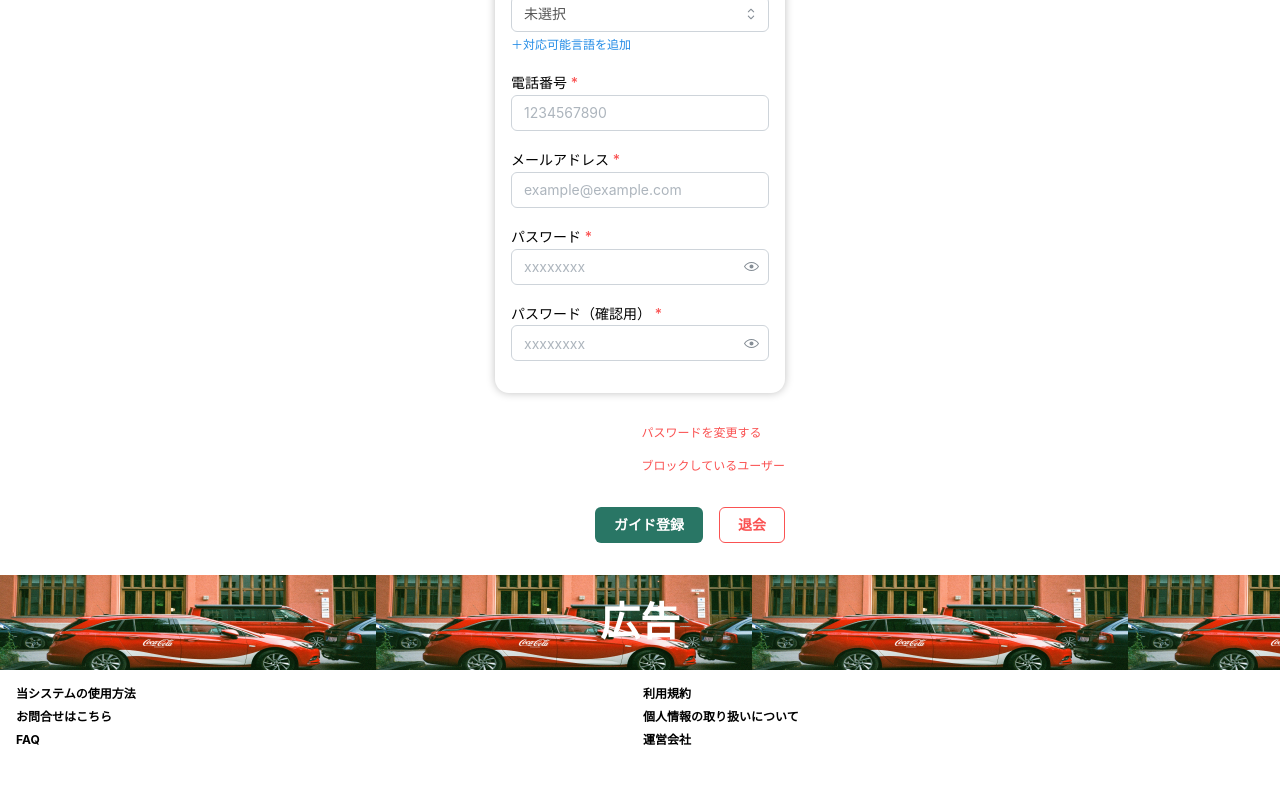
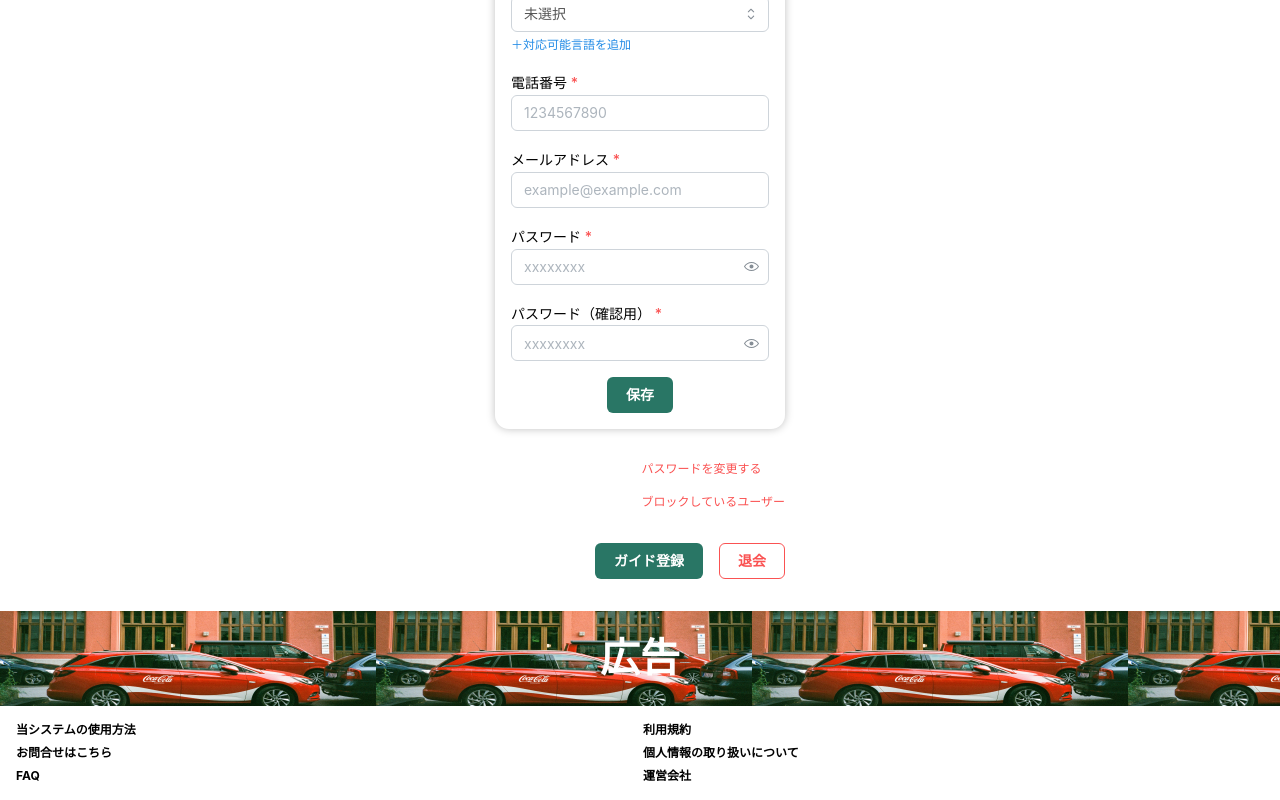
Before and after one commit to kabushikigaisya-kuwadatenoki/areafree-frontend, a Next.js app: page /profile in a window 1280 px wide. Shown: the part 778-1578 px from the top of the page. Before the commit the page ends 1542 px from the top, so only its background shows below. Built offline with nearby package versions, Linux system fonts and the light colour scheme.

Commit message:
プロフィールフォームの汎用化

```diff
--- a/app/_components/ui/forms/user-profile-form.tsx
+++ b/app/_components/ui/forms/user-profile-form.tsx
@@ -89,7 +89,7 @@ export function UserProfileForm({ initialValues }: Props) {
       gender: (value = '') => (!value || value === '未選択' ? '性別を選択してください' : null),
       birthday: (value = '') =>
         !value || new Date(value) >= new Date() ? '有効な生年月日を入力してください' : null,
-      availableLanguages: (value: string[] = []) =>
+        availableLanguages: (value: string[] = []) =>
         value.some((lang) => lang === '未選択' || lang === '')
           ? '対応可能言語を選択してください'
           : null,
@@ -122,9 +122,14 @@ export function UserProfileForm({ initialValues }: Props) {
 
   // 言語選択の変更ハンドラ
   const handleLanguageChange = (id: number, value: string) => {
-    setLanguageInputs(
-      languageInputs.map((input) => (input.id === id ? { ...input, value: value } : input)),
+    const updatedLanguageInputs = languageInputs.map((input) =>
+      input.id === id ? { ...input, value: value } : input,
     )
+    setLanguageInputs(updatedLanguageInputs)
+
+    // languageInputsを更新した後で、フォームのavailableLanguagesフィールドを更新
+    const updatedAvailableLanguages = updatedLanguageInputs.map((input) => input.value)
+    form.setFieldValue('availableLanguages', updatedAvailableLanguages)
   }
 
   const handleScrollToTop = () => {
@@ -314,6 +319,11 @@ export function UserProfileForm({ initialValues }: Props) {
                   <Button type="submit">登録</Button>
                 </>
               )}
+              {pathname === '/profile' && (
+                <Button type="submit">
+                  保存
+                </Button>
+              )}
             </Group>
           </form>
         </Paper>
--- a/app/_components/ui/forms/user-register-form.tsx
+++ b/app/_components/ui/forms/user-register-form.tsx
@@ -237,7 +237,6 @@ export function UserRegister({ initialValues }: Props) {
               styles={{ input: { opacity: '1', color: '#555' } }}
             />
             {languageInputs.map((input, index) => (
-              <>
                 <NativeSelect
                   key={input.id}
                   label={`対応可能言語 ${index + 1}`}
@@ -249,7 +248,6 @@ export function UserRegister({ initialValues }: Props) {
                   withAsterisk
                   styles={{ input: { opacity: '1', color: '#555' } }}
                 />
-              </>
             ))}
             {registerStatus !== 'confirm' && (
               <>
```
